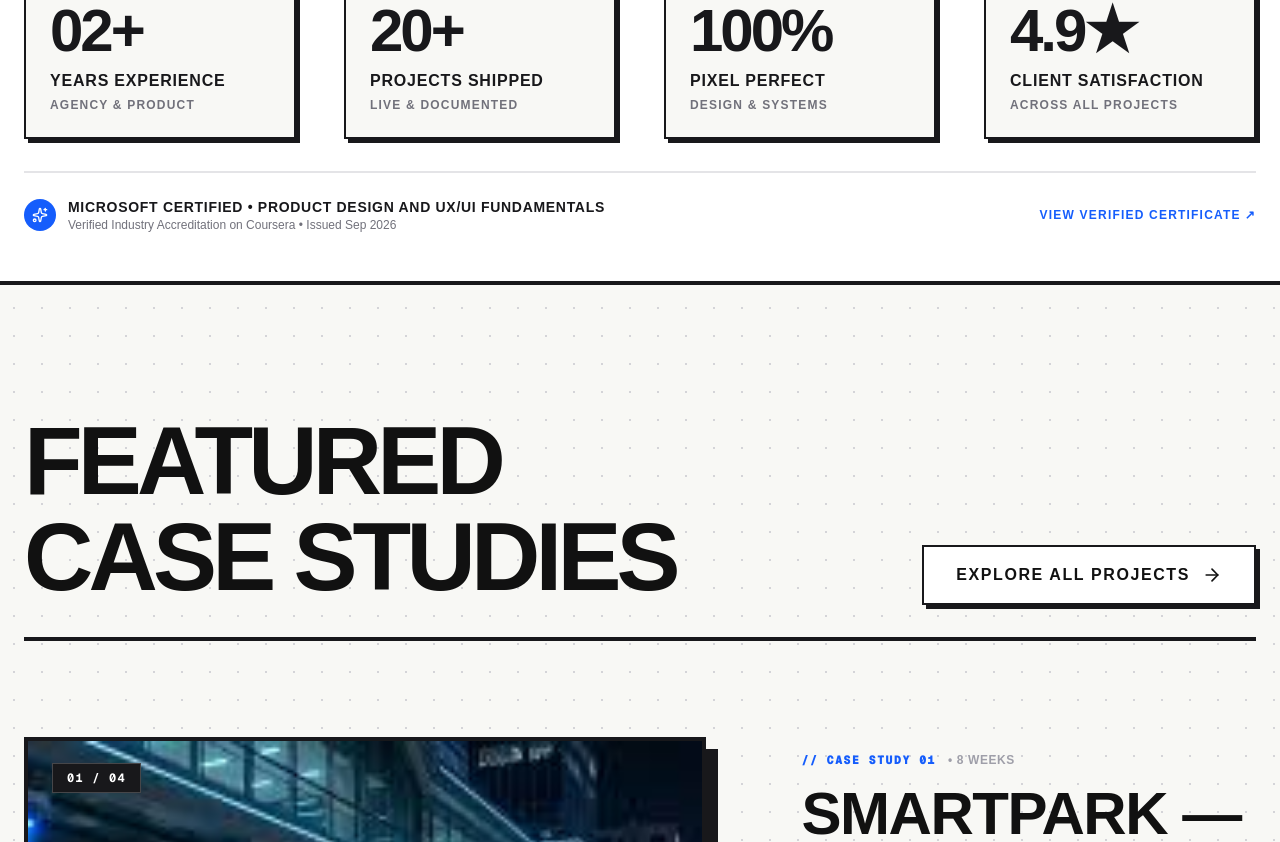
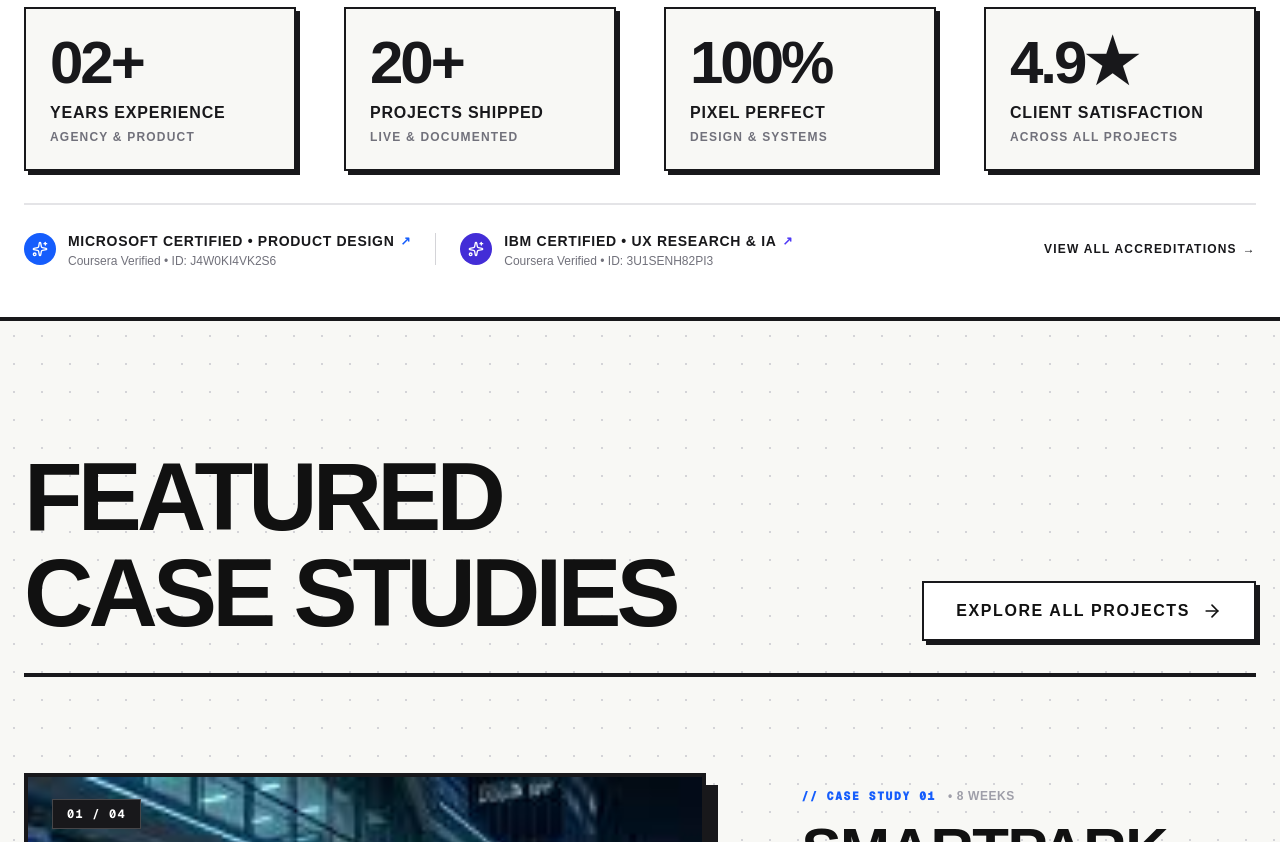
Before and after one commit to shihabulislamugv/My-Portfolio, a Next.js app: page / in a window 1280 px wide. Shown: the part 1078-1920 px from the top of the page. Built offline with nearby package versions, Linux system fonts and the light colour scheme; no server answers; the database is empty.

Commit message:
feat(certifications): add IBM UX Research and Information Architecture certificate

```diff
--- a/src/app/about/page.tsx
+++ b/src/app/about/page.tsx
@@ -5,12 +5,14 @@ import Image from "next/image";
 import { useEffect, useState } from "react";
 import { motion } from "framer-motion";
 import { ArrowLeft, ArrowDownToLine, Briefcase, Award, CheckCircle2, Mail, GraduationCap, Lock } from "lucide-react";
+import { CERTIFICATES } from "@/lib/certificates";
+import { getInitialProfile, getInitialExperiences, getInitialSkills, getInitialAcademics } from "@/lib/initial-data";
 
 export default function AboutPage() {
-  const [profile, setProfile] = useState<any>({});
-  const [experiences, setExperiences] = useState<any[]>([]);
-  const [skills, setSkills] = useState<any[]>([]);
-  const [academics, setAcademics] = useState<any[]>([]);
+  const [profile, setProfile] = useState<any>(() => getInitialProfile() || {});
+  const [experiences, setExperiences] = useState<any[]>(() => getInitialExperiences());
+  const [skills, setSkills] = useState<any[]>(() => getInitialSkills());
+  const [academics, setAcademics] = useState<any[]>(() => getInitialAcademics());
 
   useEffect(() => {
     const timestamp = Date.now();
@@ -210,17 +212,22 @@ export default function AboutPage() {
           </span>
         </div>
 
-        <div className="bg-white border-4 border-zinc-900 shadow-[12px_12px_0px_0px_rgba(24,24,27,1)] hover:shadow-[16px_16px_0px_0px_rgba(37,99,235,1)] transition-all p-6 md:p-10 flex flex-col lg:flex-row gap-8 lg:gap-12 items-center justify-between">
+        <div className="space-y-10">
+          {CERTIFICATES.map((cert) => (
+            <div
+              key={cert.id}
+              className="bg-white border-4 border-zinc-900 shadow-[12px_12px_0px_0px_rgba(24,24,27,1)] hover:shadow-[16px_16px_0px_0px_rgba(37,99,235,1)] transition-all p-6 md:p-10 flex flex-col lg:flex-row gap-8 lg:gap-12 items-center justify-between"
+            >
               {/* Certificate Thumbnail Preview */}
               <a
-            href="https://www.coursera.org/account/accomplishments/verify/J4W0KI4VK2S6"
+                href={cert.verifyUrl}
                 target="_blank"
                 rel="noopener noreferrer"
                 className="w-full lg:w-96 aspect-[4/3] relative bg-zinc-100 border-2 border-zinc-900 overflow-hidden shrink-0 shadow-[4px_4px_0px_0px_rgba(24,24,27,1)] group block cursor-pointer"
               >
                 <Image
-              src="/uploads/microsoft-product-design-certificate.jpg"
-              alt="Microsoft Product Design and UX/UI Fundamentals Certificate"
+                  src={cert.image}
+                  alt={`${cert.issuer} ${cert.title} Certificate`}
                   fill
                   sizes="(max-width: 1024px) 100vw, 384px"
                   className="object-cover group-hover:scale-105 transition-transform duration-500"
@@ -234,28 +241,40 @@ export default function AboutPage() {
               {/* Certificate Information */}
               <div className="flex-1 space-y-4 w-full">
                 <div className="flex flex-wrap items-center gap-3">
-              <span className="px-3.5 py-1 bg-blue-600 text-white text-xs font-black uppercase tracking-widest">
-                Microsoft
+                  <span className={`px-3.5 py-1 ${cert.issuerBadgeBg} text-white text-xs font-black uppercase tracking-widest`}>
+                    {cert.issuer}
                   </span>
                   <span className="px-3 py-1 bg-zinc-100 text-zinc-800 text-xs font-bold uppercase tracking-wider border border-zinc-300">
-                Coursera Verified
+                    {cert.platform}
                   </span>
                   <span className="text-xs font-mono font-bold text-zinc-500">
-                Issued Sep 15, 2026
+                    Issued {cert.issueDate}
                   </span>
                 </div>
 
                 <h3 className="text-2xl md:text-3xl lg:text-4xl font-black text-zinc-900 uppercase tracking-tight leading-tight">
-              Product Design and UX/UI Fundamentals
+                  {cert.title}
                 </h3>
 
                 <p className="text-base md:text-lg text-zinc-600 leading-relaxed font-normal">
-              Officially issued by Microsoft via Coursera to Md. Shihabul Islam. Validates core competencies in human-centered design research, user journey mapping, information architecture, wireframing, high-fidelity UI systems, and interactive prototyping.
+                  {cert.description}
                 </p>
+
+                {/* Skills Badges */}
+                <div className="flex flex-wrap gap-2 pt-1">
+                  {cert.skills.map((skill) => (
+                    <span
+                      key={skill}
+                      className="px-2.5 py-1 bg-zinc-100 border border-zinc-300 text-zinc-700 text-xs font-mono font-bold"
+                    >
+                      #{skill}
+                    </span>
+                  ))}
+                </div>
 
                 <div className="pt-2 flex flex-wrap gap-4 items-center">
                   <a
-                href="https://www.coursera.org/account/accomplishments/verify/J4W0KI4VK2S6"
+                    href={cert.verifyUrl}
                     target="_blank"
                     rel="noopener noreferrer"
                     className="inline-flex items-center gap-2.5 px-6 py-3.5 bg-zinc-900 text-white font-black text-xs uppercase tracking-widest hover:bg-blue-600 transition-colors shadow-[4px_4px_0px_0px_rgba(37,99,235,1)] border-2 border-zinc-900"
@@ -264,10 +283,12 @@ export default function AboutPage() {
                     <span className="text-base">↗</span>
                   </a>
                   <span className="text-xs font-mono text-zinc-400">
-                Verification ID: J4W0KI4VK2S6
+                    Verification ID: {cert.verificationId}
                   </span>
                 </div>
               </div>
+            </div>
+          ))}
         </div>
       </section>
 
--- a/src/app/page.tsx
+++ b/src/app/page.tsx
@@ -20,6 +20,7 @@ import { motion, useScroll } from "framer-motion";
 import { useEffect, useState, useRef } from "react";
 import { FigmaHero } from "@/components/FigmaHero";
 import { getInitialProjects, getInitialProfile, getInitialSkills, getInitialExperiences } from "@/lib/initial-data";
+import { CERTIFICATES } from "@/lib/certificates";
 
 export default function Home() {
   const [projects, setProjects] = useState<any[]>(() => {
@@ -28,6 +29,7 @@ export default function Home() {
   const [profile, setProfile] = useState<any>(() => getInitialProfile() || {});
   const [skills, setSkills] = useState<any[]>(() => getInitialSkills());
   const [experiences, setExperiences] = useState<any[]>(() => getInitialExperiences());
+  const [activeCertIdx, setActiveCertIdx] = useState(0);
   const [copied, setCopied] = useState(false);
 
   const containerRef = useRef<HTMLElement>(null);
@@ -126,29 +128,60 @@ export default function Home() {
         </div>
 
         {/* Verified Credential Ribbon */}
-        <div className="max-w-[90rem] mx-auto mt-8 pt-6 border-t-2 border-zinc-200 flex flex-col sm:flex-row items-center justify-between gap-4">
-          <div className="flex items-center gap-3">
-            <span className="p-2 bg-blue-600 text-white rounded-full shrink-0">
-              <Sparkles size={16} />
-            </span>
-            <div>
-              <p className="text-sm font-black text-zinc-900 uppercase tracking-wider">
-                Microsoft Certified &bull; Product Design and UX/UI Fundamentals
-              </p>
-              <p className="text-xs text-zinc-500 font-medium">
-                Verified Industry Accreditation on Coursera &bull; Issued Sep 2026
-              </p>
-            </div>
+        <div className="max-w-[90rem] mx-auto mt-8 pt-6 border-t-2 border-zinc-200 flex flex-col lg:flex-row items-center justify-between gap-6">
+          <div className="flex flex-col sm:flex-row items-start sm:items-center gap-6 w-full lg:w-auto">
+            {/* Microsoft Badge */}
+            <a
+              href="https://www.coursera.org/account/accomplishments/verify/J4W0KI4VK2S6"
+              target="_blank"
+              rel="noopener noreferrer"
+              className="flex items-center gap-3 group"
+            >
+              <span className="p-2 bg-blue-600 text-white rounded-full shrink-0 group-hover:scale-110 transition-transform">
+                <Sparkles size={16} />
+              </span>
+              <div>
+                <p className="text-sm font-black text-zinc-900 uppercase tracking-wider group-hover:text-blue-600 transition-colors inline-flex items-center gap-1.5">
+                  <span>Microsoft Certified &bull; Product Design</span>
+                  <span className="text-xs text-blue-600">↗</span>
+                </p>
+                <p className="text-xs text-zinc-500 font-medium">
+                  Coursera Verified &bull; ID: J4W0KI4VK2S6
+                </p>
+              </div>
+            </a>
+
+            <div className="hidden sm:block w-px h-8 bg-zinc-300" />
+
+            {/* IBM Badge */}
+            <a
+              href="https://www.coursera.org/account/accomplishments/verify/3U1SENH82PI3"
+              target="_blank"
+              rel="noopener noreferrer"
+              className="flex items-center gap-3 group"
+            >
+              <span className="p-2 bg-indigo-700 text-white rounded-full shrink-0 group-hover:scale-110 transition-transform">
+                <Sparkles size={16} />
+              </span>
+              <div>
+                <p className="text-sm font-black text-zinc-900 uppercase tracking-wider group-hover:text-indigo-600 transition-colors inline-flex items-center gap-1.5">
+                  <span>IBM Certified &bull; UX Research &amp; IA</span>
+                  <span className="text-xs text-indigo-600">↗</span>
+                </p>
+                <p className="text-xs text-zinc-500 font-medium">
+                  Coursera Verified &bull; ID: 3U1SENH82PI3
+                </p>
+              </div>
+            </a>
           </div>
-          <a
-            href="https://www.coursera.org/account/accomplishments/verify/J4W0KI4VK2S6"
-            target="_blank"
-            rel="noopener noreferrer"
-            className="text-xs font-black uppercase tracking-widest text-blue-600 hover:text-zinc-900 inline-flex items-center gap-1 group shrink-0"
+
+          <Link
+            href="/about#certifications"
+            className="text-xs font-black uppercase tracking-widest text-zinc-900 hover:text-blue-600 inline-flex items-center gap-1.5 group shrink-0 self-end lg:self-center"
           >
-            <span>View Verified Certificate</span>
-            <span className="group-hover:translate-x-0.5 group-hover:-translate-y-0.5 transition-transform">↗</span>
-          </a>
+            <span>View All Accreditations</span>
+            <span className="group-hover:translate-x-1 transition-transform">→</span>
+          </Link>
         </div>
       </section>
 
@@ -508,32 +541,42 @@ export default function Home() {
               </p>
             </div>
 
-            {/* Right: Featured Microsoft Certificate Card */}
+            {/* Right: Featured Certificates Showcase */}
             <div className="lg:col-span-7 bg-[#f8f8f5] border-4 border-zinc-900 shadow-[12px_12px_0px_0px_rgba(24,24,27,1)] p-6 md:p-10 space-y-6">
-              <div className="flex flex-wrap items-center justify-between gap-3">
+              {/* Certificate Switcher Tabs */}
+              <div className="flex flex-wrap items-center justify-between gap-3 border-b-2 border-zinc-300 pb-4">
                 <div className="flex items-center gap-2">
-                  <span className="px-3 py-1 bg-blue-600 text-white text-xs font-black uppercase tracking-widest">
-                    Microsoft
-                  </span>
-                  <span className="px-3 py-1 bg-white text-zinc-900 text-xs font-bold uppercase tracking-wider border border-zinc-300">
-                    Coursera Verified
-                  </span>
+                  {CERTIFICATES.map((c, idx) => (
+                    <button
+                      key={c.id}
+                      type="button"
+                      onClick={() => setActiveCertIdx(idx)}
+                      className={`px-3.5 py-1.5 text-xs font-black uppercase tracking-wider transition-all border-2 border-zinc-900 shadow-[2px_2px_0px_0px_rgba(24,24,27,1)] cursor-pointer ${
+                        activeCertIdx === idx
+                          ? `${c.issuerBadgeBg} text-white`
+                          : "bg-white text-zinc-700 hover:bg-zinc-100"
+                      }`}
+                    >
+                      ❖ {c.issuer} Certified
+                    </button>
+                  ))}
                 </div>
                 <span className="text-xs font-mono font-bold text-zinc-500">
-                  Issued Sep 15, 2026
+                  Issued {CERTIFICATES[activeCertIdx].issueDate}
                 </span>
               </div>
 
+              {/* Certificate Preview Image */}
               <div className="w-full aspect-[16/10] relative bg-white border-2 border-zinc-900 overflow-hidden shadow-[4px_4px_0px_0px_rgba(24,24,27,1)] group">
                 <Image
-                  src="/uploads/microsoft-product-design-certificate.jpg"
-                  alt="Microsoft Product Design and UX/UI Fundamentals Certificate"
+                  src={CERTIFICATES[activeCertIdx].image}
+                  alt={`${CERTIFICATES[activeCertIdx].issuer} ${CERTIFICATES[activeCertIdx].title} Certificate`}
                   fill
                   sizes="(max-width: 1024px) 100vw, 600px"
                   className="object-cover group-hover:scale-105 transition-transform duration-500"
                 />
                 <a
-                  href="https://www.coursera.org/account/accomplishments/verify/J4W0KI4VK2S6"
+                  href={CERTIFICATES[activeCertIdx].verifyUrl}
                   target="_blank"
                   rel="noopener noreferrer"
                   className="absolute inset-0 bg-black/40 opacity-0 group-hover:opacity-100 transition-opacity flex items-center justify-center text-white font-black uppercase tracking-widest text-xs gap-2"
@@ -543,25 +586,45 @@ export default function Home() {
               </div>
 
               <div>
+                <div className="flex items-center gap-2 mb-2">
+                  <span className={`px-2.5 py-0.5 ${CERTIFICATES[activeCertIdx].issuerBadgeBg} text-white text-[11px] font-black uppercase tracking-wider`}>
+                    {CERTIFICATES[activeCertIdx].issuer}
+                  </span>
+                  <span className="text-xs font-mono font-bold text-zinc-500">
+                    Coursera Verified
+                  </span>
+                </div>
                 <h3 className="text-2xl md:text-3xl font-black text-zinc-900 uppercase tracking-tight mb-2">
-                  Product Design and UX/UI Fundamentals
+                  {CERTIFICATES[activeCertIdx].title}
                 </h3>
                 <p className="text-sm md:text-base text-zinc-600 leading-relaxed font-normal">
-                  Accredited by Microsoft. Demonstrates certified mastery in user research, interactive wireframing, heuristic analysis, UI design systems, and usability testing.
+                  {CERTIFICATES[activeCertIdx].description}
                 </p>
+
+                {/* Skills tags */}
+                <div className="flex flex-wrap gap-2 pt-3">
+                  {CERTIFICATES[activeCertIdx].skills.map((s) => (
+                    <span
+                      key={s}
+                      className="px-2.5 py-1 bg-white border border-zinc-300 text-zinc-700 text-xs font-mono font-semibold"
+                    >
+                      #{s}
+                    </span>
+                  ))}
+                </div>
               </div>
 
               <div className="pt-2 flex flex-wrap gap-4 items-center justify-between border-t-2 border-zinc-200">
                 <a
-                  href="https://www.coursera.org/account/accomplishments/verify/J4W0KI4VK2S6"
+                  href={CERTIFICATES[activeCertIdx].verifyUrl}
                   target="_blank"
                   rel="noopener noreferrer"
                   className="inline-flex items-center gap-2 px-6 py-3 bg-zinc-900 text-white font-black text-xs uppercase tracking-widest hover:bg-blue-600 transition-colors shadow-[4px_4px_0px_0px_rgba(37,99,235,1)] border-2 border-zinc-900"
                 >
                   <span>Verify Credential on Coursera ↗</span>
                 </a>
-                <span className="text-xs font-mono text-zinc-400">
-                  ID: J4W0KI4VK2S6
+                <span className="text-xs font-mono text-zinc-500">
+                  ID: {CERTIFICATES[activeCertIdx].verificationId}
                 </span>
               </div>
             </div>
--- /dev/null
+++ b/src/lib/certificates.ts
@@ -0,0 +1,42 @@
+export interface Certificate {
+  id: string;
+  verificationId: string;
+  title: string;
+  issuer: string;
+  issuerBadgeBg: string;
+  platform: string;
+  issueDate: string;
+  image: string;
+  description: string;
+  verifyUrl: string;
+  skills: string[];
+}
+
+export const CERTIFICATES: Certificate[] = [
+  {
+    id: "microsoft-product-design",
+    verificationId: "J4W0KI4VK2S6",
+    title: "Product Design and UX/UI Fundamentals",
+    issuer: "Microsoft",
+    issuerBadgeBg: "bg-blue-600",
+    platform: "Coursera Verified",
+    issueDate: "Sep 15, 2026",
+    image: "/uploads/microsoft-product-design-certificate.jpg",
+    description: "Officially issued by Microsoft via Coursera to Md. Shihabul Islam. Validates core competencies in human-centered design research, user journey mapping, wireframing, high-fidelity UI systems, and interactive prototyping.",
+    verifyUrl: "https://www.coursera.org/account/accomplishments/verify/J4W0KI4VK2S6",
+    skills: ["User Journey Mapping", "Wireframing", "UI Systems", "Prototyping", "Design Research"]
+  },
+  {
+    id: "ibm-ux-research-ia",
+    verificationId: "3U1SENH82PI3",
+    title: "UX Research and Information Architecture",
+    issuer: "IBM",
+    issuerBadgeBg: "bg-indigo-700",
+    platform: "Coursera Verified",
+    issueDate: "Oct 2026",
+    image: "/uploads/ibm-ux-research-certificate.jpeg",
+    description: "Officially issued by IBM via Coursera to Md. Shihabul Islam. Validates professional expertise in UX research methodologies, user interviews, persona development, affinity mapping, card sorting, tree testing, and human-centered information architecture.",
+    verifyUrl: "https://www.coursera.org/account/accomplishments/verify/3U1SENH82PI3",
+    skills: ["UX Research", "Information Architecture", "Persona Development", "Card Sorting", "Usability Testing", "Affinity Mapping"]
+  }
+];
```
Also changed, not shown: src/components/FigmaHero.tsx (+11 -0 lines), public/uploads/ibm-ux-research-certificate.jpeg (added). Lines whose indentation alone changed are shown as unchanged.
